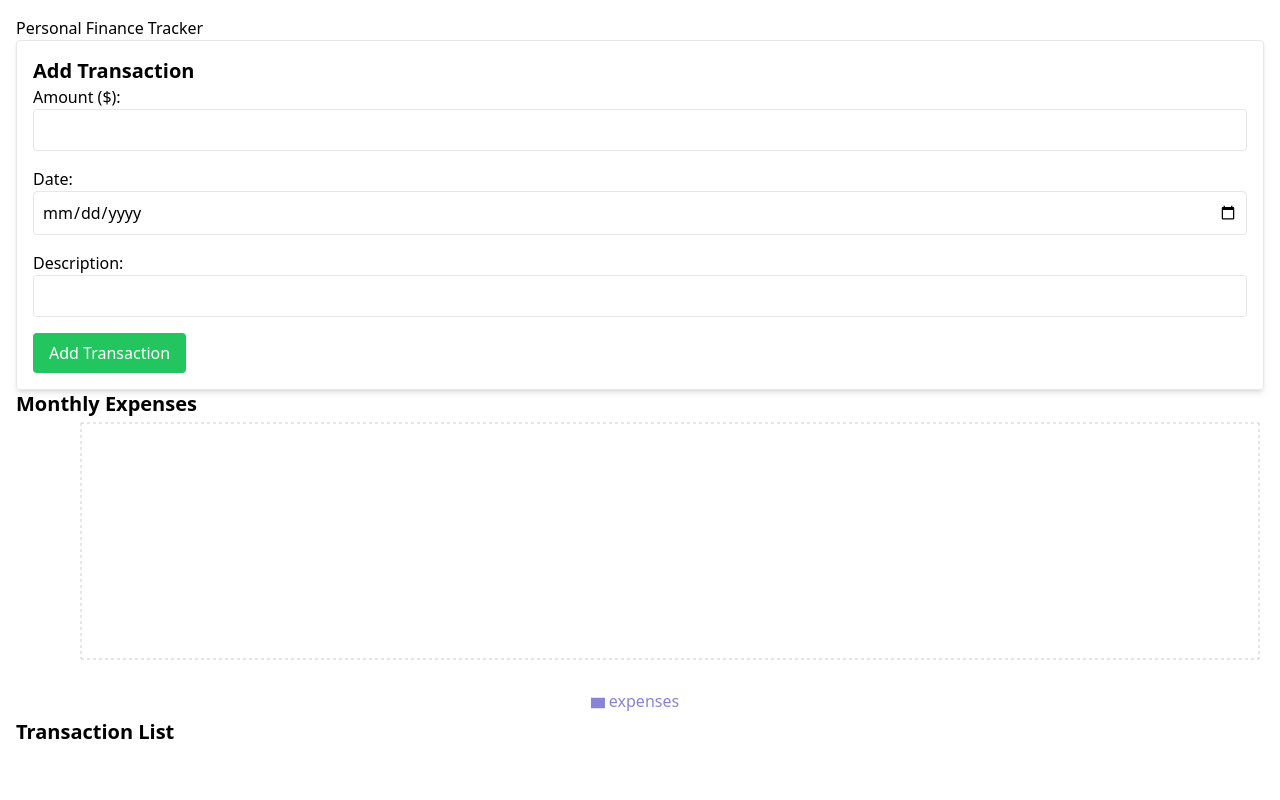
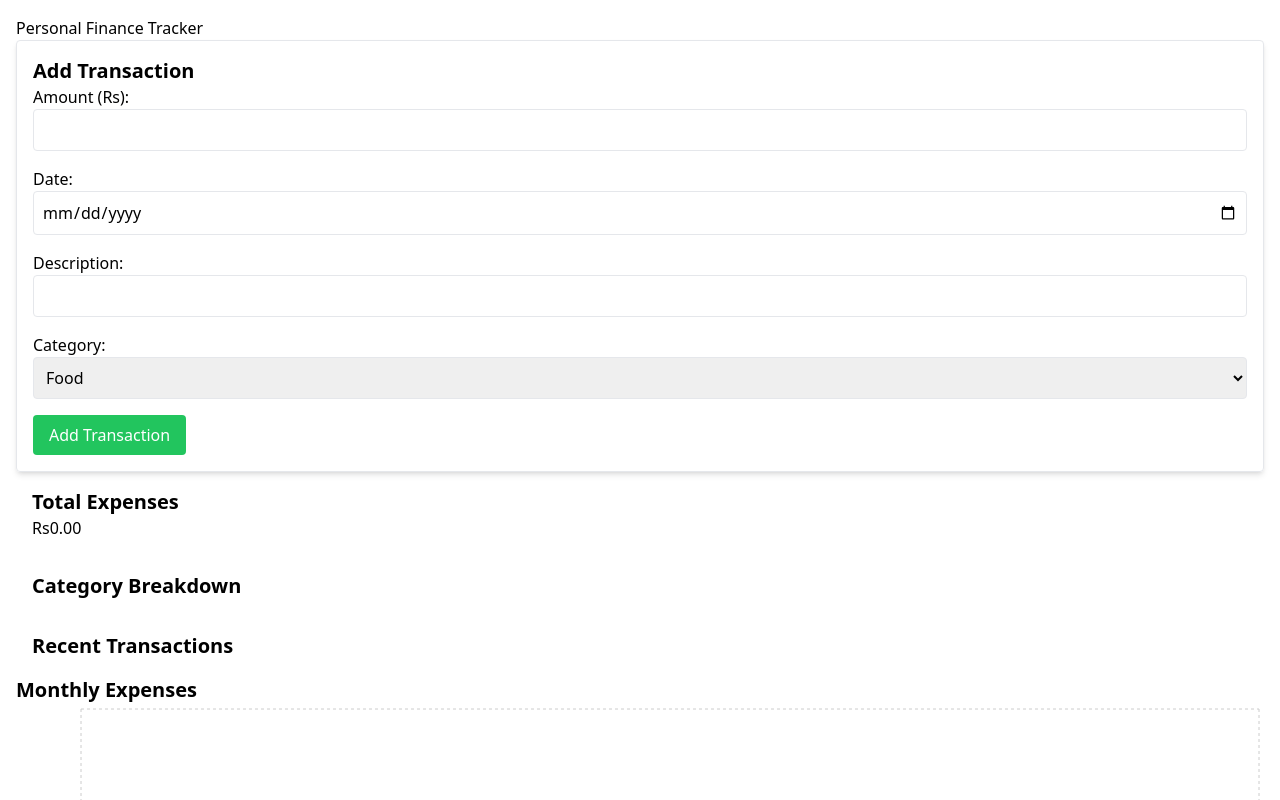
Before and after one commit to Mayankkamriya/yardstickTask-mayank, a Next.js app: page / in a window 1280 px wide. Shown: the top 800 px of the page. Built offline with nearby package versions, Linux system fonts and the light colour scheme.

Commit message:
Stage two is complete just improvement remains

```diff
--- a/components/TransactionForm.tsx
+++ b/components/TransactionForm.tsx
@@ -5,10 +5,13 @@ interface TransactionFormProps {
   editingTransaction?: { id: number; amount: number; date: string; description: string } | null;
 }
 
+const categories = ['Food', 'Transport', 'Entertainment', 'Shopping', 'Bills', 'Other'];
+
 const TransactionForm: React.FC<TransactionFormProps> = ({ onSubmit, editingTransaction }) => {
   const [amount, setAmount] = useState<number | string>('');
   const [date, setDate] = useState('');
   const [description, setDescription] = useState('');
+  const [category, setCategory] = useState(categories[0]);
 
   // Fill the form when editing a transaction
   useEffect(() => {
@@ -17,6 +20,8 @@ const TransactionForm: React.FC<TransactionFormProps> = ({ onSubmit, editingTran
       setAmount(editingTransaction.amount);
       setDate(editingTransaction.date);
       setDescription(editingTransaction.description);
+      setCategory(editingTransaction.category);
+
     }
   }, [editingTransaction]);
 
@@ -30,12 +35,14 @@ const TransactionForm: React.FC<TransactionFormProps> = ({ onSubmit, editingTran
       amount: Number(amount),
       date,
       description,
+      category,
     });
 
     // Reset form after submission
     setAmount('');
     setDate('');
     setDescription('');
+    setCategory(categories[0]);
   };
 
   return (
@@ -43,7 +50,7 @@ const TransactionForm: React.FC<TransactionFormProps> = ({ onSubmit, editingTran
       <h2 className="text-xl font-semibold">{editingTransaction ? 'Edit Transaction' : 'Add Transaction'}</h2>
 
       <div className="mb-4">
-        <label className="block">Amount ($):</label>
+        <label className="block">Amount (Rs):</label>
         <input
           type="number"
           value={amount}
@@ -75,6 +82,22 @@ const TransactionForm: React.FC<TransactionFormProps> = ({ onSubmit, editingTran
         />
       </div>
 
+      <div className="mb-4">
+        <label className="block">Category:</label>
+        <select
+          value={category}
+          onChange={(e) => setCategory(e.target.value)}
+          className="border rounded p-2 w-full"
+          required
+        >
+          {categories.map((cat) => (
+            <option key={cat} value={cat}>
+              {cat}
+            </option>
+          ))}
+        </select>
+      </div>
+
       <button type="submit" className="px-4 py-2 bg-green-500 text-white rounded">
         {editingTransaction ? 'Update Transaction' : 'Add Transaction'}
       </button>
--- a/pages/index.tsx
+++ b/pages/index.tsx
@@ -1,52 +1,53 @@
 import React, { useState } from 'react';
 import TransactionForm from '../components/TransactionForm';
-import { BarChart, Bar, XAxis, YAxis, CartesianGrid, Tooltip, Legend, ResponsiveContainer } from 'recharts';
+import { BarChart, Bar, XAxis, YAxis, CartesianGrid, Tooltip, Legend, ResponsiveContainer, PieChart, Pie, Cell } from 'recharts';
 
 interface Transaction {
   id?: number;
   amount: number;
   date: string;
   description: string;
+  category: string; // Added category field
 }
+
+const categories = [
+  'Food',
+  'Transport',
+  'Entertainment',
+  'Bills',
+  'Health',
+  'Other',
+];
 
 const Home = () => {
   const [transactions, setTransactions] = useState<Transaction[]>([]);
   const [editingTransaction, setEditingTransaction] = useState<Transaction | null>(null);
 
-          // Handle adding a new transaction or updating an existing one
   const handleAddTransaction = (transaction: Transaction) => {
-
     const newTransaction = {
       ...transaction,
-      id: Date.now() // Assign a unique ID based on timestamp
+      id: Date.now()
     };
 
     console.log("handleAddTransaction  with ID:", newTransaction.id);
     if (editingTransaction) {
-      // Update existing transaction
       setTransactions((prevTransactions) =>
         prevTransactions.map((t) => (t.id === editingTransaction.id ? transaction : t))
       );
-      setEditingTransaction(null); // Reset edit state
+      setEditingTransaction(null);
     } else {
-        // Add new transaction
       setTransactions((prevTransactions) => [...prevTransactions, { ...transaction, id: Date.now() }]);
     }
   };
 
-    // Handle deleting a transaction
   const handleDeleteTransaction = (id: number) => {
-    console.log("Deleting Transaction with ID:", id);
     setTransactions((prevTransactions) => prevTransactions.filter((t) => t.id !== id));
   };
 
-  // Handle editing a transaction
   const handleEditTransaction = (transaction: Transaction) => {
-    console.log("edit Transaction with ID:", transaction);
     setEditingTransaction(transaction);
   };
 
-  // Aggregate transactions by month for the chart
   const getMonthlyExpenses = () => {
     const expensesByMonth: { [key: string]: number } = {};
 
@@ -61,14 +62,69 @@ interface Transaction {
     }));
   };
 
+  const getCategoryExpenses = () => {
+    const expensesByCategory: { [key: string]: number } = {};
+
+    transactions.forEach((transaction) => {
+      expensesByCategory[transaction.category] = (expensesByCategory[transaction.category] || 0) + transaction.amount;
+    });
+
+    return Object.keys(expensesByCategory).map((category) => ({
+      category,
+      expenses: expensesByCategory[category],
+    }));
+  };
+
+  const getSummary = () => {
+    const totalExpenses = transactions.reduce((sum, transaction) => sum + transaction.amount, 0);
+    const categoryExpenses = getCategoryExpenses();
+
+    return {
+      totalExpenses,
+      categoryExpenses,
+      recentTransactions: transactions.slice(0, 5),
+    };
+  };
+
   const monthlyExpenses = getMonthlyExpenses();
+  const { totalExpenses, categoryExpenses, recentTransactions } = getSummary();
 
   return (
     <div className="container mx-auto p-4">
       <h1 className="text-2xl font-bold">Personal Finance Tracker</h1>
 
       {/* Transaction Form */}
-      <TransactionForm onSubmit={handleAddTransaction} editingTransaction={editingTransaction} />
+      <TransactionForm onSubmit={handleAddTransaction} editingTransaction={editingTransaction} categories={categories} />
+
+      {/* Dashboard Summary Cards */}
+      <div className="grid grid-cols-3 gap-4 mt-8">
+        <div className="bg-gray-200 p-4 rounded">
+          <h3 className="text-xl font-semibold">Total Expenses</h3>
+          <p className="text-2xl">Rs{totalExpenses.toFixed(2)}</p>
+        </div>
+        <div className="bg-gray-200 p-4 rounded">
+          <h3 className="text-xl font-semibold">Category Breakdown</h3>
+          <ul>
+            {categoryExpenses.map(({ category, expenses }) => (
+              <li key={category} className="flex justify-between">
+                <span>{category}</span>
+                <span>Rs{expenses.toFixed(2)}</span>
+              </li>
+            ))}
+          </ul>
+        </div>
+        <div className="bg-gray-200 p-4 rounded">
+          <h3 className="text-xl font-semibold">Recent Transactions</h3>
+          <ul>
+            {recentTransactions.map((transaction) => (
+              <li key={transaction.id} className="flex justify-between">
+                <span>{transaction.description}</span>
+                <span>Rs{transaction.amount}</span>
+              </li>
+            ))}
+          </ul>
+        </div>
+      </div>
 
       {/* Monthly Expenses Bar Chart */}
       <div className="mt-8">
@@ -85,6 +141,18 @@ interface Transaction {
         </ResponsiveContainer>
       </div>
 
+      {/* Category Expenses Pie Chart */}
+      <div className="mt-8">
+        <h2 className="text-xl font-semibold">Category Expenses</h2>
+        <ResponsiveContainer width="100%" height={300}>
+          <PieChart>
+            <Pie data={categoryExpenses} dataKey="expenses" nameKey="category" cx="50%" cy="50%" outerRadius={100} fill="#8884d8" label>
+              {categoryExpenses.map((entry, index) => <Cell key={`cell-${index}`} fill={index % 2 === 0 ? '#8884d8' : '#82ca9d'} />)}
+            </Pie>
+          </PieChart>
+        </ResponsiveContainer>
+      </div>
+
       {/* Transaction List */}
       <div className="mt-8">
         <h2 className="text-xl font-semibold">Transaction List</h2>
@@ -92,16 +160,17 @@ interface Transaction {
           {transactions.map((transaction) => (
             <li key={transaction.id} className="p-4 border rounded flex justify-between items-center">
               <div>
-                  <strong>Amount:</strong> ${transaction.amount} <br />
+                <strong>Amount:</strong> Rs{transaction.amount} <br />
                 <strong>Date:</strong> {transaction.date} <br />
-                  <strong>Description:</strong> {transaction.description}
+                <strong>Description:</strong> {transaction.description} <br />
+                <strong>Category:</strong> {transaction.category}
               </div>
               <div className="flex space-x-2">
-                  <button onClick={() =>{ handleEditTransaction(transaction);
+                <button onClick={() => { handleEditTransaction(transaction);
                   setTimeout(() => {
                             window.scrollTo({top: 0, behavior: 'smooth' })
                           }, 200);
-       }}  className="bg-blue-500 text-black border border-blue-700 px-3 py-1 rounded hover:bg-blue-600">
+                 }} className="bg-blue-500 text-black border border-blue-700 px-3 py-1 rounded hover:bg-blue-600">
                   Edit
                 </button>
                 <button onClick={() => handleDeleteTransaction(transaction.id)} className="bg-red-500 text-black border-2 border-red-900 px-3 py-1 rounded hover:bg-red-600">
@@ -117,6 +186,129 @@ interface Transaction {
 };
 
 export default Home;
+
+
+// normal code of monthly summary caomarision
+
+// import React, { useState } from 'react';
+// import TransactionForm from '../components/TransactionForm';
+// import { BarChart, Bar, XAxis, YAxis, CartesianGrid, Tooltip, Legend, ResponsiveContainer } from 'recharts';
+
+// interface Transaction {
+//     id?: number;
+//     amount: number;
+//     date: string;
+//     description: string;
+//   }
+
+//   const Home = () => {
+//       const [transactions, setTransactions] = useState<Transaction[]>([]);
+//       const [editingTransaction, setEditingTransaction] = useState<Transaction | null>(null);
+
+//           // Handle adding a new transaction or updating an existing one
+//           const handleAddTransaction = (transaction: Transaction) => {
+
+//     const newTransaction = {
+//       ...transaction,
+//       id: Date.now() // Assign a unique ID based on timestamp
+//     };
+
+//     console.log("handleAddTransaction  with ID:", newTransaction.id);
+//     if (editingTransaction) {
+//       // Update existing transaction
+//       setTransactions((prevTransactions) =>
+//         prevTransactions.map((t) => (t.id === editingTransaction.id ? transaction : t))
+//       );
+//       setEditingTransaction(null); // Reset edit state
+//     } else {
+//         // Add new transaction
+//         setTransactions((prevTransactions) => [...prevTransactions, { ...transaction, id: Date.now() }]);
+//       }
+//     };
+
+//     // Handle deleting a transaction
+//     const handleDeleteTransaction = (id: number) => {
+//     console.log("Deleting Transaction with ID:", id);
+//     setTransactions((prevTransactions) => prevTransactions.filter((t) => t.id !== id));
+//   };
+
+//   // Handle editing a transaction
+//   const handleEditTransaction = (transaction: Transaction) => {
+//     console.log("edit Transaction with ID:", transaction);
+//     setEditingTransaction(transaction);
+//   };
+
+//   // Aggregate transactions by month for the chart
+//   const getMonthlyExpenses = () => {
+//       const expensesByMonth: { [key: string]: number } = {};
+
+//       transactions.forEach((transaction) => {
+//           const month = new Date(transaction.date).toLocaleString('default', { month: 'short', year: 'numeric' });
+//           expensesByMonth[month] = (expensesByMonth[month] || 0) + transaction.amount;
+//         });
+
+//         return Object.keys(expensesByMonth).map((month) => ({
+//             month,
+//             expenses: expensesByMonth[month],
+//           }));
+//         };
+
+//         const monthlyExpenses = getMonthlyExpenses();
+
+//         return (
+//     <div className="container mx-auto p-4">
+//       <h1 className="text-2xl font-bold">Personal Finance Tracker</h1>
+
+//       {/* Transaction Form */}
+//       <TransactionForm onSubmit={handleAddTransaction} editingTransaction={editingTransaction} />
+
+//       {/* Monthly Expenses Bar Chart */}
+//       <div className="mt-8">
+//         <h2 className="text-xl font-semibold">Monthly Expenses</h2>
+//         <ResponsiveContainer width="100%" height={300}>
+//           <BarChart data={monthlyExpenses}>
+//             <CartesianGrid strokeDasharray="3 3" />
+//             <XAxis dataKey="month" />
+//             <YAxis />
+//             <Tooltip />
+//             <Legend />
+//             <Bar dataKey="expenses" fill="#8884d8" />
+//           </BarChart>
+//         </ResponsiveContainer>
+//       </div>
+
+//       {/* Transaction List */}
+//       <div className="mt-8">
+//         <h2 className="text-xl font-semibold">Transaction List</h2>
+//         <ul className="space-y-4">
+//           {transactions.map((transaction) => (
+//               <li key={transaction.id} className="p-4 border rounded flex justify-between items-center">
+//                 <div>
+//                   <strong>Amount:</strong> ${transaction.amount} <br />
+//                   <strong>Date:</strong> {transaction.date} <br />
+//                   <strong>Description:</strong> {transaction.description}
+//                 </div>
+//                 <div className="flex space-x-2">
+//                   <button onClick={() =>{ handleEditTransaction(transaction);
+//                    setTimeout(() => {
+//         window.scrollTo({top: 0, behavior: 'smooth' })
+//       }, 200);
+//        }}  className="bg-blue-500 text-black border border-blue-700 px-3 py-1 rounded hover:bg-blue-600">
+//                     Edit
+//                   </button>
+//                   <button onClick={() => handleDeleteTransaction(transaction.id)} className="bg-red-500 text-black border-2 border-red-900 px-3 py-1 rounded hover:bg-red-600">
+//                     Delete
+//                   </button>
+//                 </div>
+//               </li>
+//             ))}
+//           </ul>
+//         </div>
+//       </div>
+//     );
+//   };
+
+//   export default Home;
 
 
   // This code is able to provide total summary and total expenses and description of the expenses
```
Lines whose indentation alone changed are shown as unchanged.
